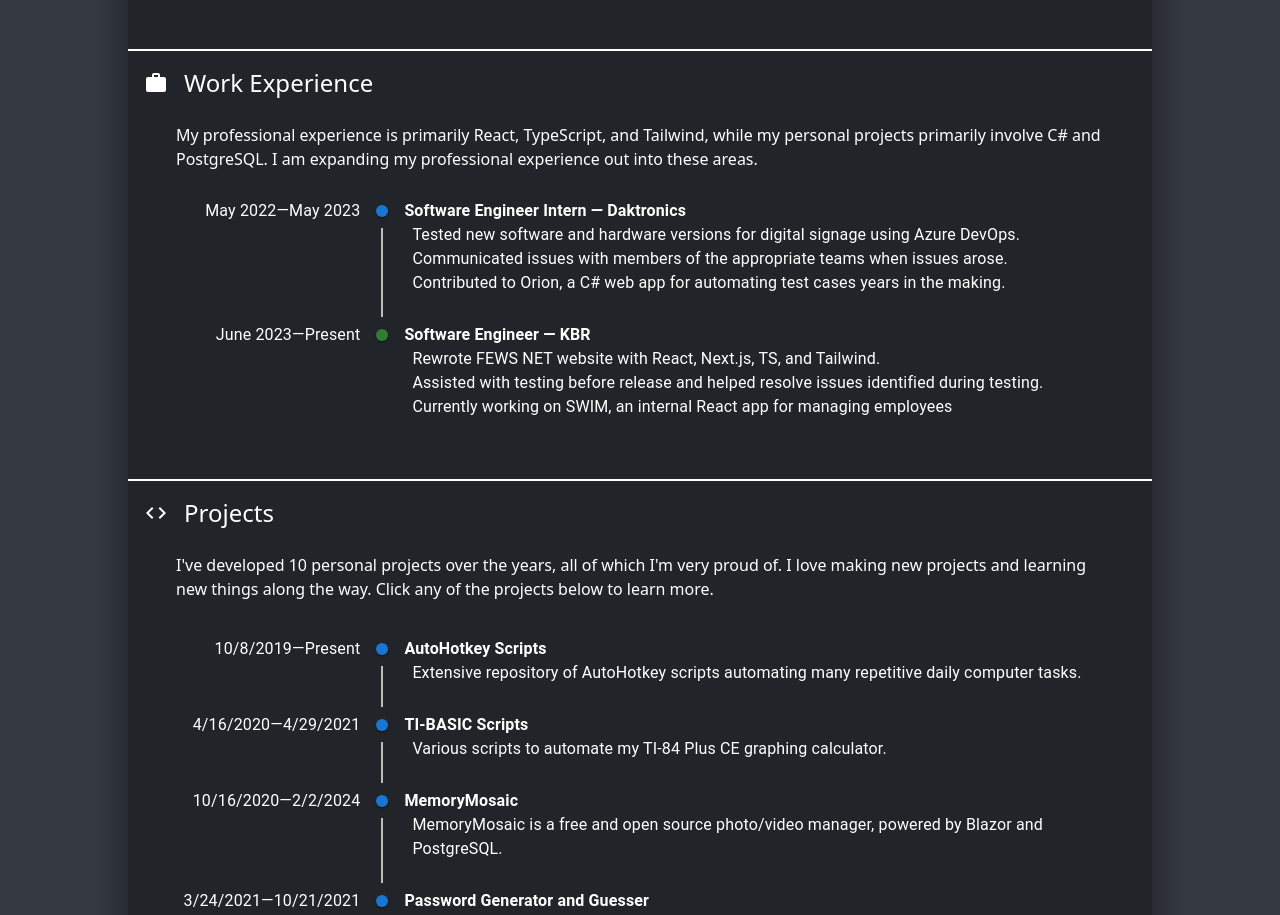
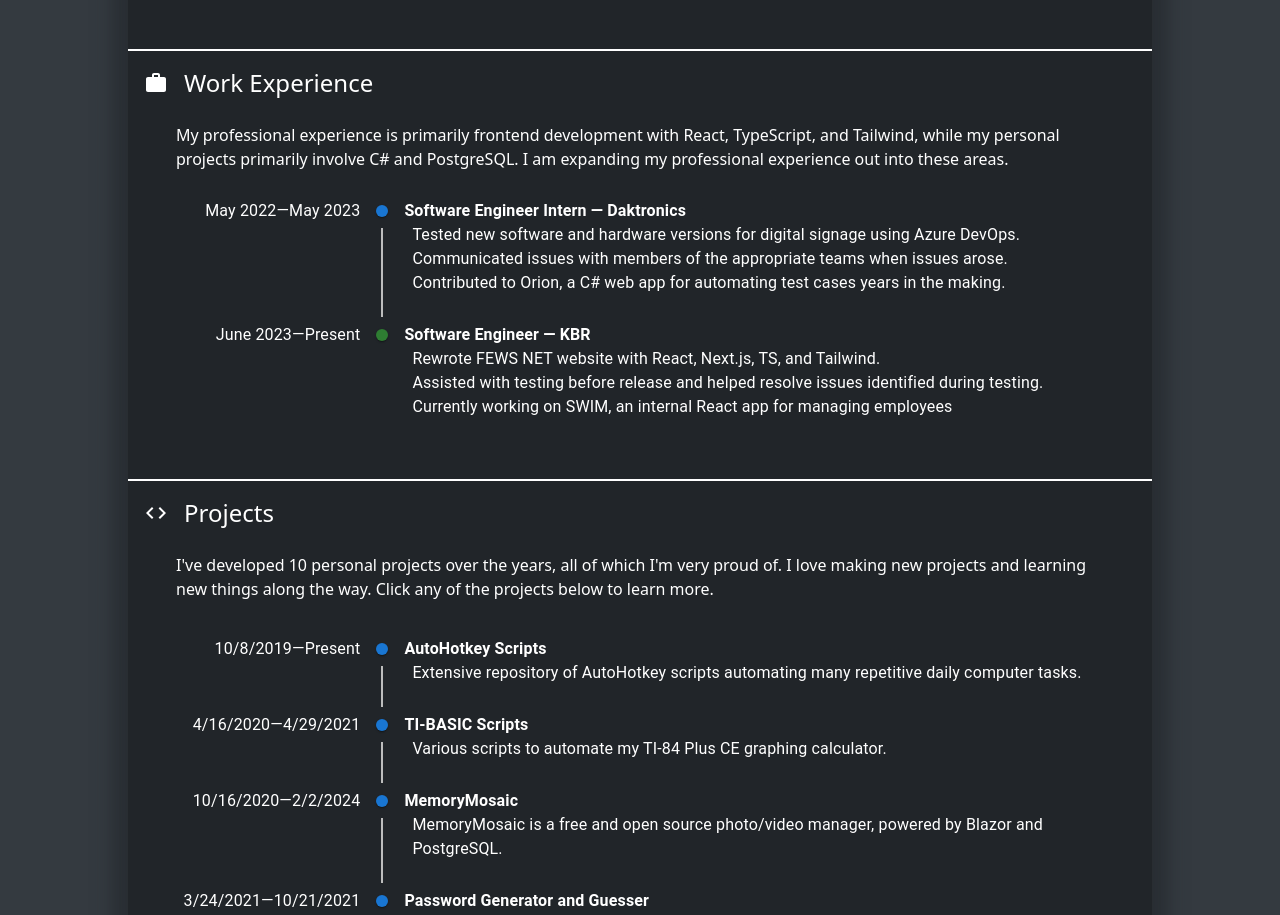
Before and after one commit to ellman12/Portfolio-New, a React (Vite) app: page / in a window 1280 px wide. Shown: the part 1221-2136 px from the top of the page. Built offline with nearby package versions, Linux system fonts and the light colour scheme.

Commit message:
Slight tweak to work exp description

```diff
--- a/src/components/Sections/WorkExperience/WorkExperienceSection.tsx
+++ b/src/components/Sections/WorkExperience/WorkExperienceSection.tsx
@@ -8,7 +8,7 @@ export default function WorkExperienceSection() {
     return (
         <ScrollOnceAnimation>
             <Section icon={<WorkIcon/>} title="Work Experience">
-                <p className="mb-4 mx-2 md:mx-8">My professional experience is primarily React, TypeScript, and Tailwind, while my personal projects primarily involve C# and PostgreSQL. I am expanding my professional experience out into these areas.</p>
+                <p className="mb-4 mx-2 md:mx-8">My professional experience is primarily frontend development with React, TypeScript, and Tailwind, while my personal projects primarily involve C# and PostgreSQL. I am expanding my professional experience out into these areas.</p>
 
                 <SectionTimeline>
                     <ScrollOnceAnimation>
```
